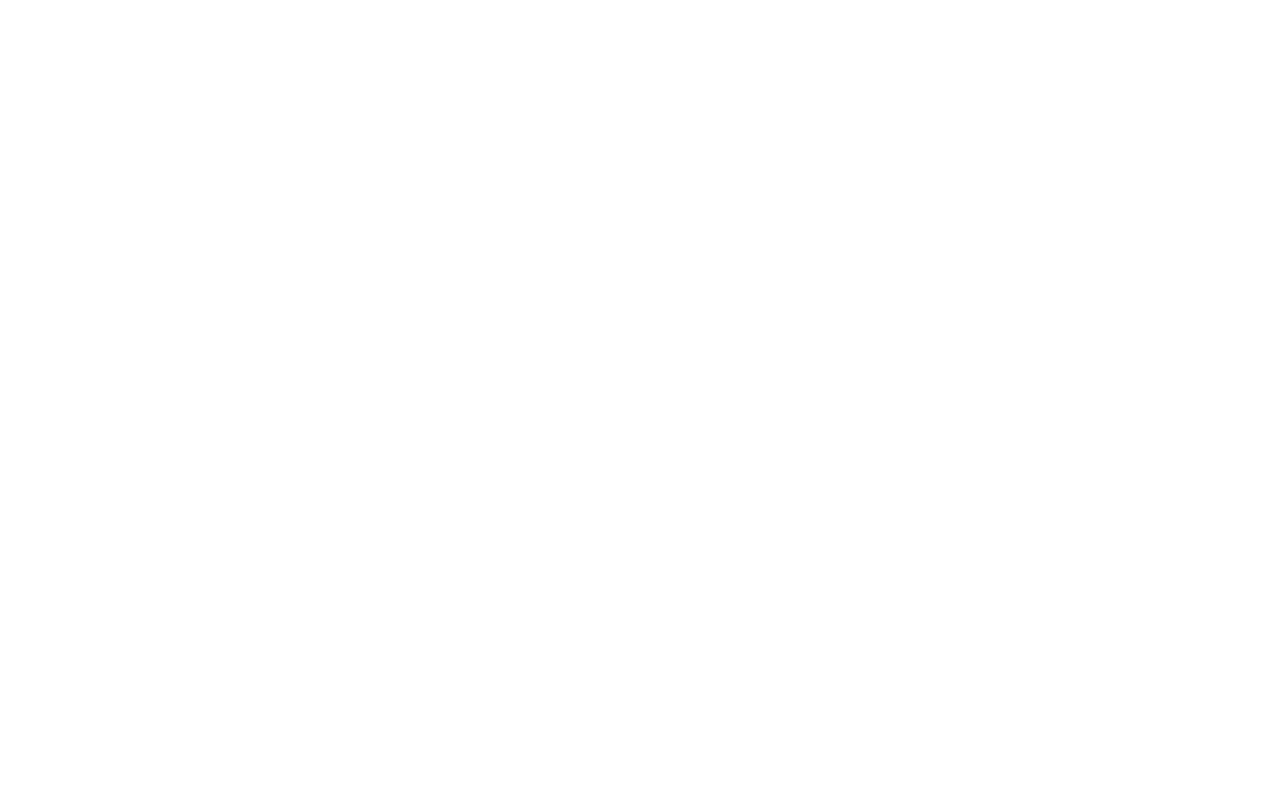
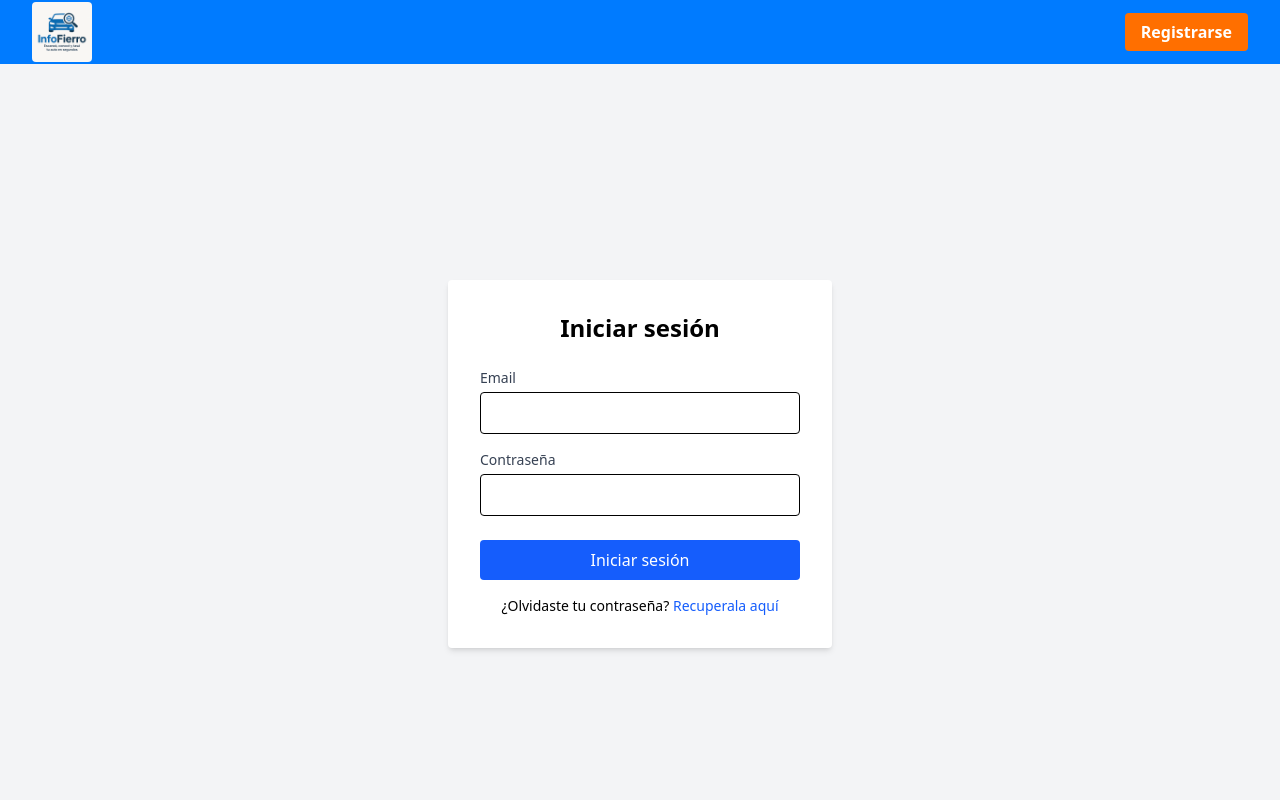
Before and after one commit to JP-fras/InfoFierro, a React (Vite) app: page /login in a window 1280 px wide. Before the commit this address had no page. Shown: the top 800 px of the page. Built offline with nearby package versions, Linux system fonts and the light colour scheme.

Commit message:
Agregado de pagina Login, y su manejo

```diff
--- a/src/App.jsx
+++ b/src/App.jsx
@@ -4,6 +4,7 @@
 import Inicio from "./pages/Inicio"
 import Nosotros from "./pages/Nosotros"
 import Contact from './pages/Contact';
+import Login from './pages/Login'
 
 function App() {
 
@@ -13,6 +14,7 @@
             <Route path="/" element={<Layout><Inicio /></Layout>} />
             <Route path="/nosotros" element={<Layout><Nosotros /></Layout>} />
             <Route path="/contact" element={<Layout><Contact /></Layout>} />
+            <Route path="/login" element={<Layout><Login/></Layout>} />
           </Routes>
       </Router>
   )
--- a/src/components/layout/Header.jsx
+++ b/src/components/layout/Header.jsx
@@ -49,7 +49,7 @@
         {/* Botón de llamada a la acción */}
         <div className="hidden md:block">
           <a
-            href="#"
+            href="/login"
             className="bg-[#FF6F00] hover:bg-[#0C6CB2] text-white font-semibold py-2 px-4 rounded transition"
           >
             Registrarse
--- /dev/null
+++ b/src/pages/Login.jsx
@@ -0,0 +1,141 @@
+import { useState } from "react";
+
+function Login(){
+
+  const [email, setEmail] = useState("");
+  const [password, setPassword] = useState("");
+  const [error, setError] = useState(null);
+
+  const handleSubmit = async (e) => {
+    e.preventDefault();
+    setError(null); // limpiar errores previos
+
+    try {
+      const response = await fetch("https://apigeninfofierro.onrender.com/login", {
+        method: "POST",
+        headers: {
+          "Content-Type": "application/json",
+        },
+        body: JSON.stringify({
+          email,
+          password,
+        }),
+      });
+
+      if (!response.ok) {
+        const errorData = await response.json();
+        throw new Error(errorData.message || "Usuario o contrasena incorrectos");
+      }
+
+      const data = await response.json();
+      console.log("Login exitoso:", data);
+
+      // Aquí puedes redirigir o guardar el token, etc.
+    } catch (err) {
+      console.error("Error:", err.message);
+      setError(err.message);
+    }
+  };
+
+  const [recuperarVisible, setRecuperarVisible] = useState(false);
+  const [emailRecuperar, setEmailRecuperar] = useState("");
+  const [mensajeRecuperar, setMensajeRecuperar] = useState(null);
+  const [errorRecuperar, setErrorRecuperar] = useState(null);
+
+  // Handle recuperar contraseña
+  const handleRecuperar = async (e) => {
+    e.preventDefault();
+    setMensajeRecuperar(null);
+    setErrorRecuperar(null);
+
+    try {
+      const res = await fetch("https://apigeninfofierro.onrender.com/login", {
+        method: "POST",
+        headers: { "Content-Type": "application/json" },
+        body: JSON.stringify({ email: emailRecuperar }),
+      });
+
+      if (!res.ok) {
+        const err = await res.json();
+        throw new Error(err.message);
+      }
+
+      setMensajeRecuperar("Te hemos enviado instrucciones a tu correo.");
+      setEmailRecuperar("");
+    } catch (err) {
+      setErrorRecuperar(err.message);
+    }
+  };
+
+
+return (
+
+    <div className="min-h-screen flex items-center justify-center bg-gray-100">
+        <form onSubmit={handleSubmit} className="bg-white p-8 rounded shadow-md w-full max-w-sm">
+
+            <h2 className="text-2xl font-bold mb-6 text-center">Iniciar sesión</h2>
+
+            <label className="block mb-4">
+            <span className="block text-sm font-medium text-gray-700">Email</span>
+            <input type="email" value={email} onChange={(e) => setEmail(e.target.value)} className="mt-1 p-2 w-full border rounded" required
+            /></label>
+
+            <label className="block mb-6">
+            <span className="block text-sm font-medium text-gray-700">Contraseña</span>
+            <input type="password" value={password} onChange={(e) => setPassword(e.target.value)} className="mt-1 p-2 w-full border rounded" required
+            />
+            </label>
+
+            <button type="submit" className="w-full bg-blue-600 text-white p-2 rounded hover:bg-blue-700"
+            >Iniciar sesión
+            </button>
+
+
+         <p className="mt-4 text-center text-sm">
+          ¿Olvidaste tu contraseña?{" "}
+          <button
+            onClick={() => setRecuperarVisible(!recuperarVisible)}
+            className="text-blue-600 hover:underline font-medium"
+          >Recuperala aquí
+          </button>
+        </p>
+        </form>
+
+        {recuperarVisible && (
+          <form onSubmit={handleRecuperar} className="mt-6">
+            <h3 className="text-lg font-semibold mb-4 text-center">
+              Recuperar contraseña
+            </h3>
+
+            {mensajeRecuperar && (
+              <p className="mb-4 text-center text-green-600">{mensajeRecuperar}</p>
+            )}
+            {errorRecuperar && (
+              <p className="mb-4 text-center text-red-600">{errorRecuperar}</p>
+            )}
+
+            <label className="block mb-4">
+              <span className="block text-sm font-medium text-gray-700">
+                Correo electrónico
+              </span>
+              <input
+                type="email"
+                value={emailRecuperar}
+                onChange={(e) => setEmailRecuperar(e.target.value)}
+                className="mt-1 p-2 w-full border rounded"
+                required
+              />
+            </label>
+
+            <button
+              type="submit"
+              className="w-full bg-orange-600 text-white p-2 rounded hover:bg-orange-700"
+            >
+              Enviar instrucciones
+            </button>
+      </form>
+        )}
+    </div>
+    );
+}
+export default Login;
```
